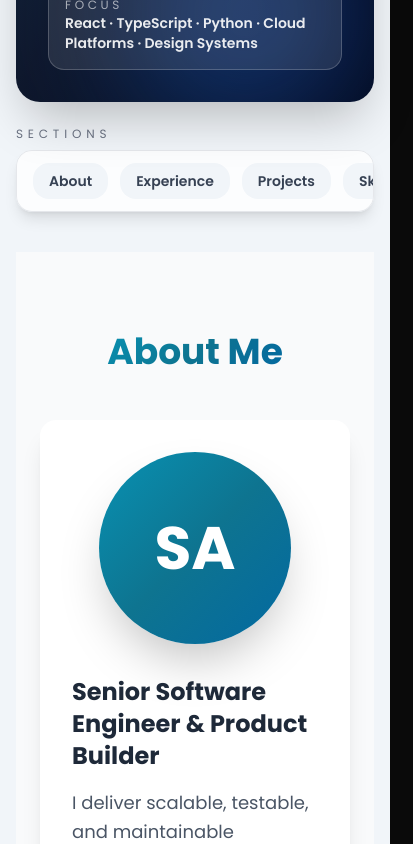
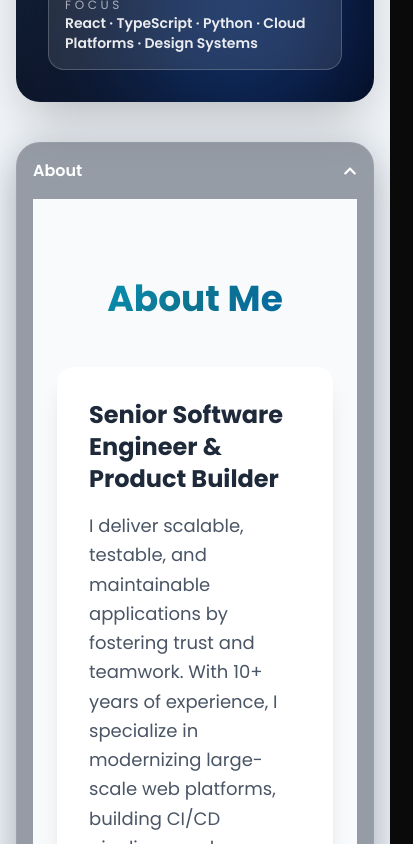
Before and after one commit to SatyaAchanta/portfolio, a Next.js app: page / in a window 390 px wide. Shown: the part 860-1704 px from the top of the page, 413 px wide, since content can reach past the window. Built offline with nearby package versions, Linux system fonts and the light colour scheme.

Commit message:
Redesign sections to the top of the page

```diff
--- a/app/page.tsx
+++ b/app/page.tsx
@@ -9,6 +9,7 @@ import Education from "@/components/Education";
 import Contact from "@/components/Contact";
 import Footer from "@/components/Footer";
 import SideNavigation from "@/components/SideNavigation";
+import CollapsibleSection from "@/components/CollapsibleSection";
 import MobileSectionNav from "@/components/MobileSectionNav";
 
 export default function Home() {
@@ -19,19 +20,33 @@ export default function Home() {
         <div className="lg:w-[360px]">
           <div className="flex flex-col gap-6 lg:sticky lg:top-10">
             <Hero />
-            <MobileSectionNav />
             <SideNavigation />
           </div>
         </div>
 
-        <div className="flex-1 space-y-12">
+        <div className="flex-1 space-y-8">
+          <MobileSectionNav className="hidden lg:block lg:sticky lg:top-10" />
+          <CollapsibleSection title="About" defaultOpen>
             <About />
+          </CollapsibleSection>
+          <CollapsibleSection title="Experience">
             <Experience />
+          </CollapsibleSection>
+          <CollapsibleSection title="Projects">
             <Projects />
+          </CollapsibleSection>
+          <CollapsibleSection title="Skills">
             <Skills />
+          </CollapsibleSection>
+          <CollapsibleSection title="Certifications">
             <Certifications />
+          </CollapsibleSection>
+          <CollapsibleSection title="Education">
             <Education />
+          </CollapsibleSection>
+          <CollapsibleSection title="Contact">
             <Contact />
+          </CollapsibleSection>
           <Footer />
         </div>
       </div>
--- a/components/About.tsx
+++ b/components/About.tsx
@@ -1,8 +1,8 @@
-'use client';
+"use client";
 
-import { motion } from 'framer-motion';
-import { useInView } from 'framer-motion';
-import { useRef } from 'react';
+import { motion } from "framer-motion";
+import { useInView } from "framer-motion";
+import { useRef } from "react";
 
 export default function About() {
   const ref = useRef(null);
@@ -24,41 +24,54 @@ export default function About() {
           <div className="max-w-4xl mx-auto">
             <div className="bg-white dark:bg-gray-800 rounded-2xl shadow-xl p-8 md:p-12">
               <div className="flex flex-col md:flex-row gap-8 items-center">
-                <div className="flex-shrink-0">
+                {/*<div className="flex-shrink-0">
                   <div className="w-48 h-48 rounded-full gradient-bg flex items-center justify-center text-white text-6xl font-bold shadow-2xl">
                     SA
                   </div>
-                </div>
+                </div>*/}
 
                 <div className="flex-1">
                   <h3 className="text-2xl font-bold mb-4 text-gray-800 dark:text-white">
                     Senior Software Engineer & Product Builder
                   </h3>
                   <p className="text-lg text-gray-600 dark:text-gray-300 leading-relaxed mb-4">
-                    I deliver scalable, testable, and maintainable applications by fostering trust and teamwork.
-                    With 10+ years of experience, I specialize in modernizing large-scale web platforms, building
-                    CI/CD pipelines, and migrating legacy services to cloud-native architectures. I&apos;m passionate
-                    about reducing knowledge silos through documentation, automation, and continuous feedback.
+                    I deliver scalable, testable, and maintainable applications
+                    by fostering trust and teamwork. With 10+ years of
+                    experience, I specialize in modernizing large-scale web
+                    platforms, building CI/CD pipelines, and migrating legacy
+                    services to cloud-native architectures. I&apos;m passionate
+                    about reducing knowledge silos through documentation,
+                    automation, and continuous feedback.
                   </p>
                   <p className="text-lg text-gray-600 dark:text-gray-300 leading-relaxed">
-                    Currently at <strong>Ithaka</strong>, I work with the library team within JSTOR&apos;s
-                    Front-end organization, mentor junior engineers, and introduced a real-time feedback widget
-                    that cut the end-user feedback loop by 50%. I&apos;m also a CKAD-certified engineer and active
-                    contributor to open-source design systems.
+                    Currently at <strong>Ithaka</strong>, I work with the
+                    library team within JSTOR&apos;s Front-end organization,
+                    mentor junior engineers, and introduced a real-time feedback
+                    widget that cut the end-user feedback loop by 50%. I&apos;m
+                    also a CKAD-certified engineer and active contributor to
+                    open-source design systems.
                   </p>
 
                   <div className="mt-6 flex flex-wrap gap-3">
                     <div className="bg-purple-100 dark:bg-purple-900 px-4 py-2 rounded-full">
-                      <span className="text-purple-800 dark:text-purple-200 font-semibold">📍 Michigan, USA</span>
+                      <span className="text-purple-800 dark:text-purple-200 font-semibold">
+                        📍 Michigan, USA
+                      </span>
                     </div>
                     <div className="bg-blue-100 dark:bg-blue-900 px-4 py-2 rounded-full">
-                      <span className="text-blue-800 dark:text-blue-200 font-semibold">🎓 Masters in CS - EMU</span>
+                      <span className="text-blue-800 dark:text-blue-200 font-semibold">
+                        🎓 Masters in CS - EMU
+                      </span>
                     </div>
                     <div className="bg-green-100 dark:bg-green-900 px-4 py-2 rounded-full">
-                      <span className="text-green-800 dark:text-green-200 font-semibold">🏆 CKAD Certified</span>
+                      <span className="text-green-800 dark:text-green-200 font-semibold">
+                        🏆 CKAD Certified
+                      </span>
                     </div>
                     <div className="bg-orange-100 dark:bg-orange-900 px-4 py-2 rounded-full">
-                      <span className="text-orange-800 dark:text-orange-200 font-semibold">💡 10+ Years Experience</span>
+                      <span className="text-orange-800 dark:text-orange-200 font-semibold">
+                        💡 10+ Years Experience
+                      </span>
                     </div>
                   </div>
                 </div>
--- /dev/null
+++ b/components/CollapsibleSection.tsx
@@ -0,0 +1,47 @@
+"use client";
+
+import { useState } from "react";
+import { FaChevronDown } from "react-icons/fa";
+
+type CollapsibleSectionProps = {
+  title: string;
+  defaultOpen?: boolean;
+  children: React.ReactNode;
+};
+
+export default function CollapsibleSection({
+  title,
+  defaultOpen = false,
+  children,
+}: CollapsibleSectionProps) {
+  const [isOpen, setIsOpen] = useState(defaultOpen);
+  const contentId = `${title.toLowerCase().replace(/\s+/g, "-")}-content`;
+
+  return (
+    <div className="rounded-3xl border border-white/5 bg-slate-900/40 p-4 shadow-[0_10px_40px_rgba(15,23,42,0.35)] transition-all duration-300 lg:border-none lg:bg-transparent lg:p-0 lg:shadow-none">
+      <button
+        type="button"
+        className="flex w-full items-center justify-between gap-3 text-left text-base font-semibold text-white lg:hidden"
+        onClick={() => setIsOpen((prev) => !prev)}
+        aria-expanded={isOpen}
+        aria-controls={contentId}
+      >
+        <span>{title}</span>
+        <FaChevronDown
+          className={`text-sm transition-transform duration-300 ${isOpen ? "rotate-180" : ""}`}
+        />
+      </button>
+
+      <div
+        id={contentId}
+        className={`mt-4 overflow-hidden transition-all duration-300 ease-in-out lg:mt-0 lg:max-h-none lg:opacity-100 ${
+          isOpen
+            ? "max-h-[5000px] opacity-100"
+            : "max-h-0 opacity-0 lg:opacity-100"
+        }`}
+      >
+        <div className="lg:mt-0">{children}</div>
+      </div>
+    </div>
+  );
+}
--- a/components/MobileSectionNav.tsx
+++ b/components/MobileSectionNav.tsx
@@ -1,14 +1,23 @@
-'use client';
+"use client";
 
-import { navLinks } from './navLinks';
+import { navLinks } from "./navLinks";
 
-export default function MobileSectionNav() {
+type SectionNavProps = {
+  className?: string;
+};
+
+export default function MobileSectionNav({
+  className = "lg:hidden",
+}: SectionNavProps) {
+  const baseClasses =
+    "rounded-3xl border border-white/10 bg-white/80 p-4 shadow-lg backdrop-blur-lg dark:bg-gray-900/80 dark:border-white/5";
+
   return (
-    <nav className="lg:hidden">
-      <div className="mb-2 text-xs uppercase tracking-[0.4em] text-gray-500 dark:text-gray-400">
+    <nav className={`${baseClasses} ${className}`}>
+      <div className="mb-3 text-xs uppercase tracking-[0.4em] text-gray-500 dark:text-gray-400">
         Sections
       </div>
-      <div className="flex snap-x gap-3 overflow-x-auto rounded-2xl border border-gray-200 bg-white/80 px-4 py-3 shadow-lg dark:border-white/10 dark:bg-gray-900/80">
+      <div className="flex snap-x gap-3 overflow-x-auto rounded-2xl border border-gray-200 bg-white px-4 py-3 shadow-inner dark:border-white/10 dark:bg-gray-900">
         {navLinks.map((link) => (
           <a
             key={link.name}
```
Lines whose indentation alone changed are shown as unchanged.
